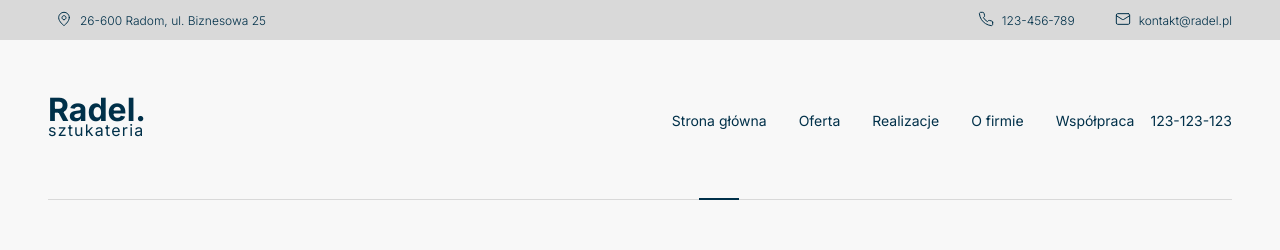
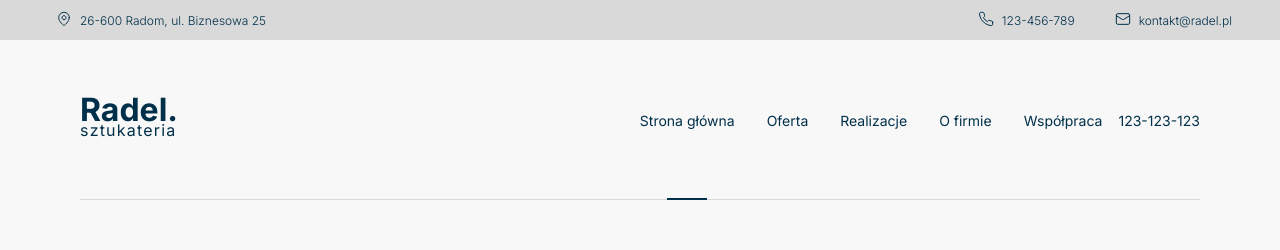
Before and after one commit to 42savage/Radel, a Nuxt app: page / in a window 1280 px wide. Shown: the top 250 px of the page. Built offline with nearby package versions, Linux system fonts and the light colour scheme.

Commit message:
Small size desktop view

```diff
--- a/components/contactSection.vue
+++ b/components/contactSection.vue
@@ -176,6 +176,7 @@ input[type="submit"] {
     right: 24px;
     bottom: 24px;
     border-radius: 8px;
+    max-width: 30%;
   }
 }
 .address-title {
@@ -206,6 +207,11 @@ input[type="submit"] {
     padding: 56px 48px;
   }
 }
+@media (min-width: 1024px) {
+  .contact-wrapper {
+    margin: 60px 80px;
+  }
+}
 @media (min-width: 1440px) {
   .contact-wrapper {
     margin: 80px;
--- a/components/navigation.vue
+++ b/components/navigation.vue
@@ -237,7 +237,7 @@ onUnmounted(() => {
   }
   .nav-wrap {
     margin: 0;
-    padding: 60px 48px;
+    padding: 60px 80px;
     position: relative;
     &::before {
       content: "";
@@ -246,7 +246,7 @@ onUnmounted(() => {
       transform: translate(-50%, 0);
       bottom: 0;
       background: #d9d9d9;
-      width: calc(100% - 96px);
+      width: calc(100% - 160px);
       height: 1px;
     }
   }
--- a/components/theFooter.vue
+++ b/components/theFooter.vue
@@ -129,6 +129,11 @@ footer {
     padding: 0 48px;
   }
 }
+@media (min-width: 1024px) {
+  .middle {
+    padding: 0 80px;
+  }
+}
 @media (min-width: 1440px) {
   footer {
     margin: 0 80px;
--- a/layouts/default.vue
+++ b/layouts/default.vue
@@ -1,6 +1,8 @@
 <template>
   <navigation />
   <NuxtPage />
+  <contactSection />
+  <theFooter />
 </template>
 <style>
 @import url("https://fonts.googleapis.com/css2?family=Inter:wght@100..900&display=swap");
--- a/package.json
+++ b/package.json
@@ -4,7 +4,7 @@
   "type": "module",
   "scripts": {
     "build": "nuxt build",
-    "dev": "nuxt dev",
+    "dev": "nuxt dev --host",
     "generate": "nuxt generate",
     "preview": "nuxt preview",
     "postinstall": "nuxt prepare"
--- a/pages/index.vue
+++ b/pages/index.vue
@@ -129,8 +129,6 @@
     </div>
     <questionSection />
   </main>
-  <contactSection />
-  <theFooter />
 </template>
 
 <script setup>
@@ -434,6 +432,10 @@ main {
   header::before {
     height: 612px;
   }
+  header,
+  main {
+    margin: 60px 80px;
+  }
 }
 
 @media (min-width: 1440px) {
--- a/pages/o-firmie.vue
+++ b/pages/o-firmie.vue
@@ -57,7 +57,6 @@
           :title="'Nasza firma specjalizuje się w tworzeniu eleganckich i trwałych elementów sztukaterii, które podkreślają wyjątkowy charakter każdej nieruchomości.'"
         />
       </section>
-      <ContactSection />
     </main>
   </div>
 </template>
@@ -232,6 +231,9 @@ main {
 }
 .machine {
   margin: 48px 0;
+  img {
+    width: 100%;
+  }
 }
 .top-tiles,
 .bottom-tiles {
```
